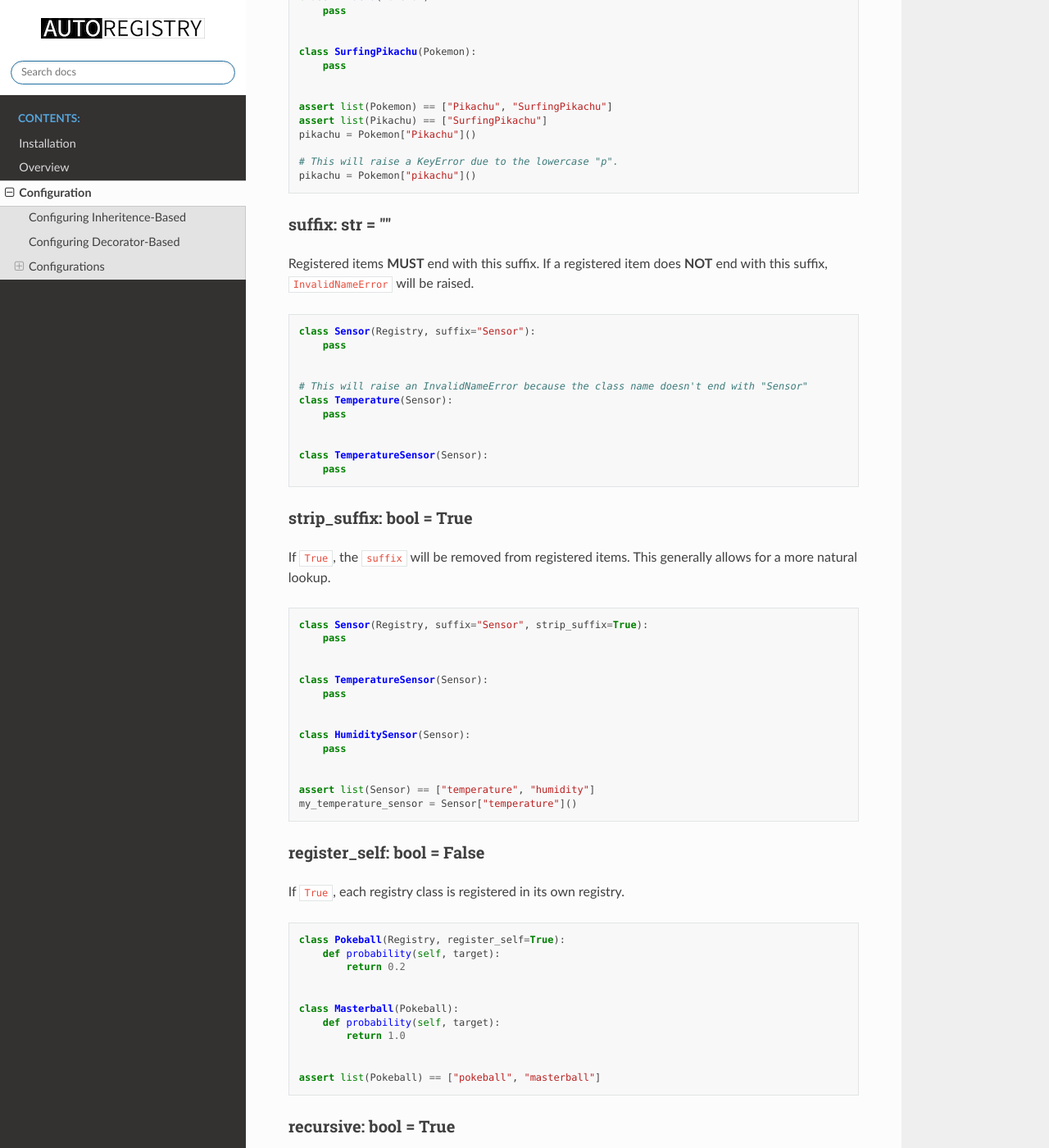
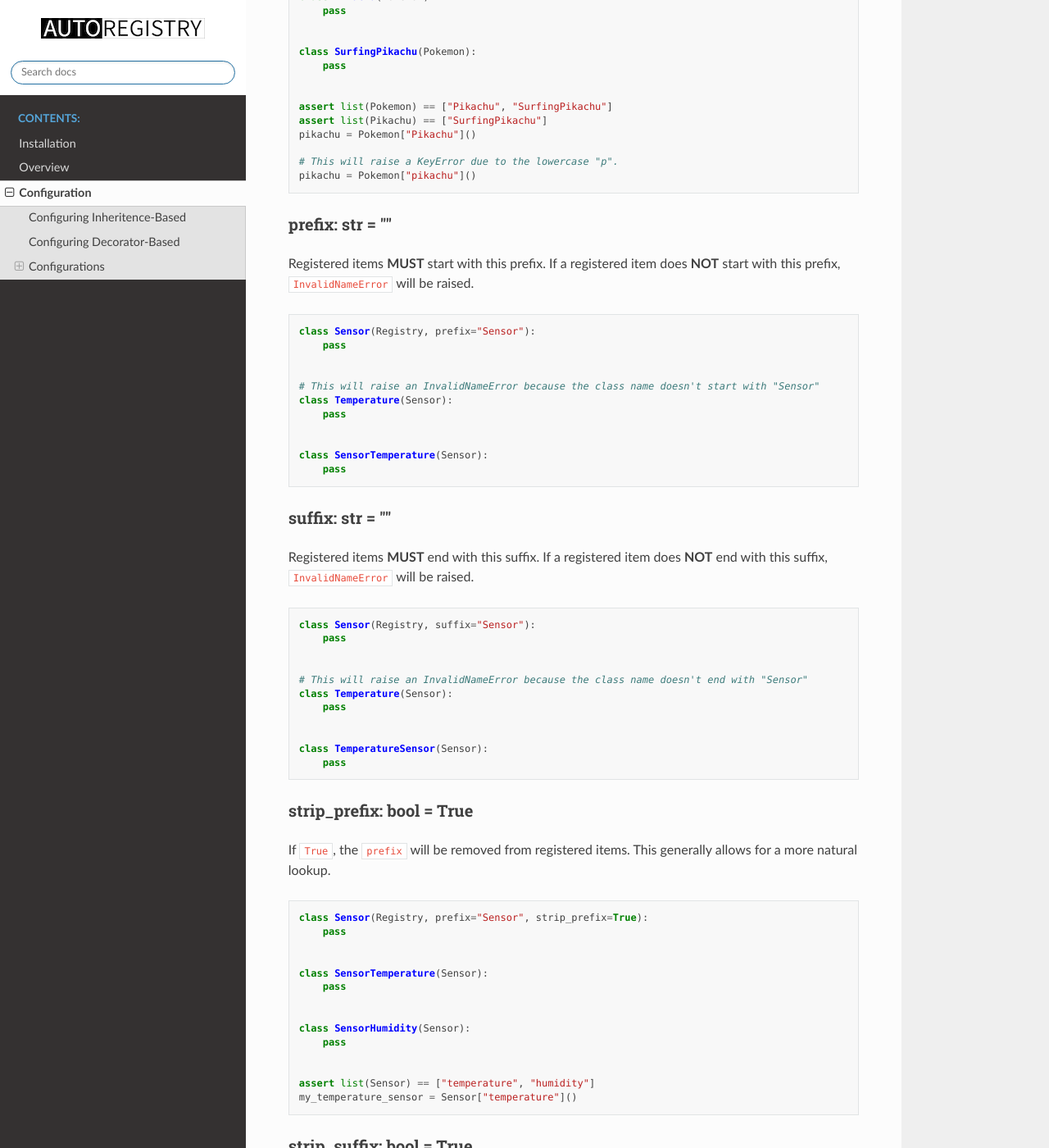
Before and after one commit to BrianPugh/autoregistry, a Sphinx documentation site: the page built from docs/source/Configuration.rst, in a window 1280 px wide and 1400 px high, scrolled down 1884 px. Shown: the whole window at 82% size. Built offline with Sphinx 7.4.7 and the Read the Docs theme 2.0.0, drawn with Linux system fonts in a browser that asks for light colours.

Commit message:
prefix features

```diff
--- a/docs/source/Configuration.rst
+++ b/docs/source/Configuration.rst
@@ -119,11 +119,30 @@ A failed lookup will result in a ``KeyError``.
    pikachu = Pokemon["pikachu"]()
 
 
+prefix: str = ""
+----------------
+Registered items **MUST** start with this prefix.
+If a registered item does **NOT** start with this prefix, ``InvalidNameError`` will be raised.
+
+.. code-block:: python
+
+   class Sensor(Registry, prefix="Sensor"):
+       pass
+
+
+   # This will raise an InvalidNameError because the class name doesn't start with "Sensor"
+   class Temperature(Sensor):
+       pass
+
+
+   class SensorTemperature(Sensor):
+       pass
+
+
 suffix: str = ""
 ----------------
 Registered items **MUST** end with this suffix.
-If a registered item does **NOT** end with this suffix, ``InvalidNameError``
-will be raised.
+If a registered item does **NOT** end with this suffix, ``InvalidNameError`` will be raised.
 
 .. code-block:: python
 
@@ -138,6 +157,29 @@ will be raised.
 
    class TemperatureSensor(Sensor):
        pass
+
+
+strip_prefix: bool = True
+-------------------------
+If ``True``, the ``prefix`` will be removed from registered items.
+This generally allows for a more natural lookup.
+
+.. code-block:: python
+
+   class Sensor(Registry, prefix="Sensor", strip_prefix=True):
+       pass
+
+
+   class SensorTemperature(Sensor):
+       pass
+
+
+   class SensorHumidity(Sensor):
+       pass
+
+
+   assert list(Sensor) == ["temperature", "humidity"]
+   my_temperature_sensor = Sensor["temperature"]()
 
 
 strip_suffix: bool = True
```
Also changed, not shown: 2 other files.
